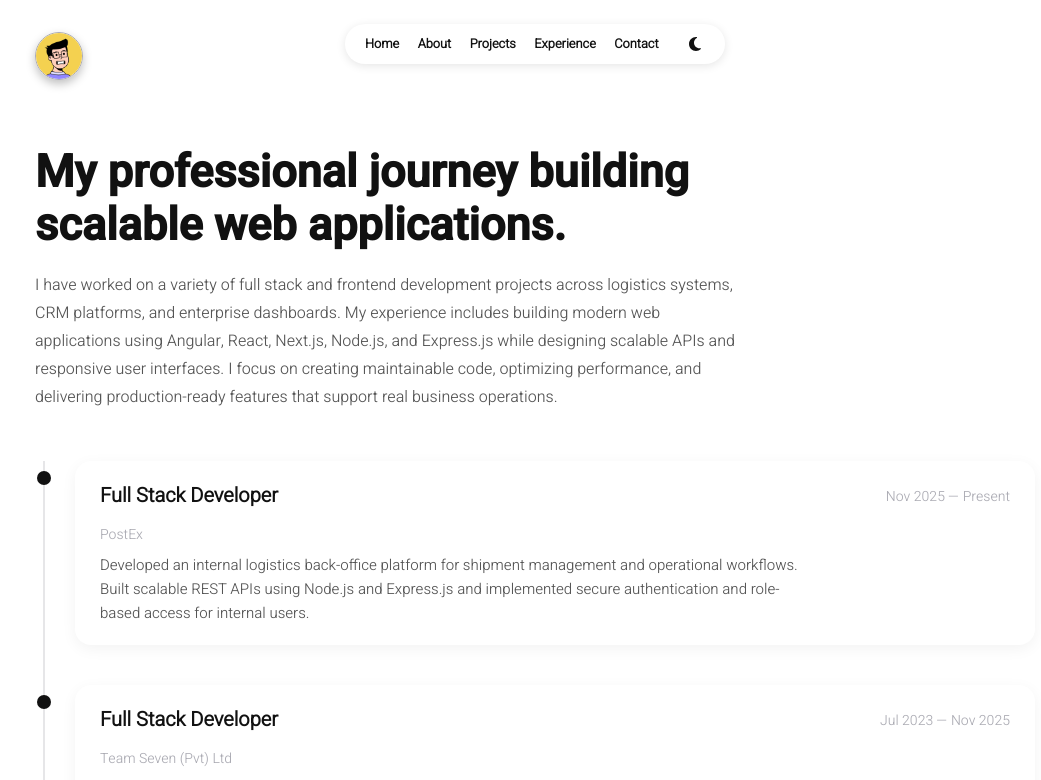
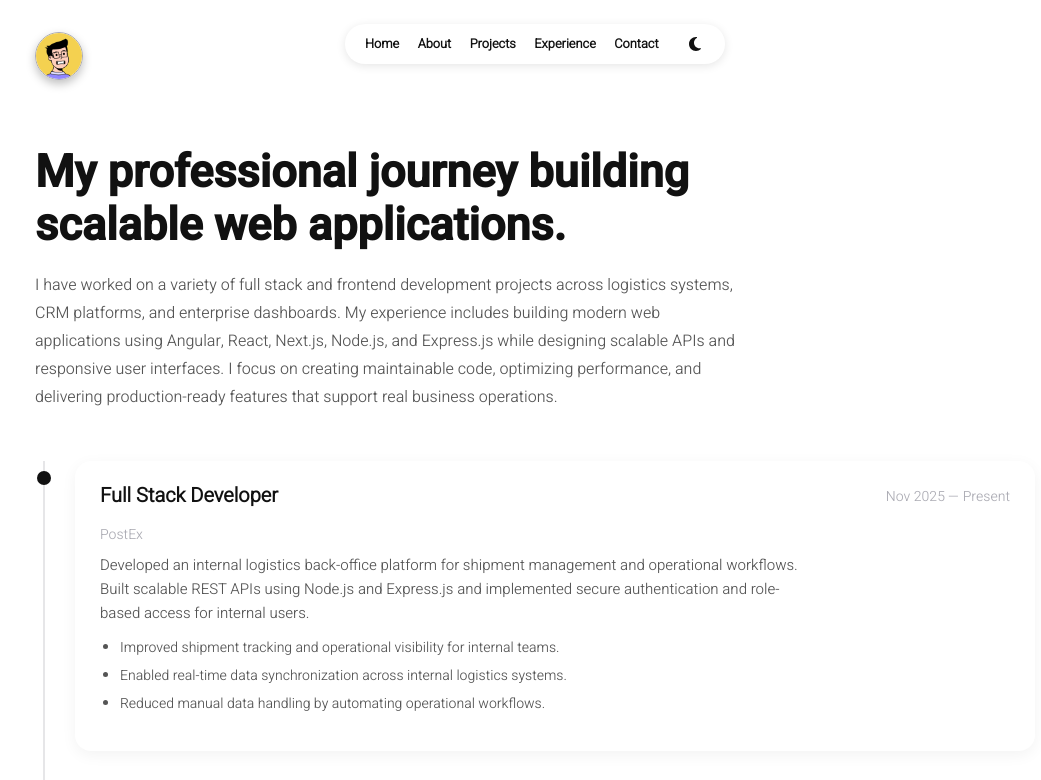
Before and after one commit to MalickMuzamil/Portfolio-new, a React (Create React App) app: page /experience in a window 1280 px wide. Shown: the top 780 px of the page, without its empty margins (105-1146 px from the left). Built offline with nearby package versions, Linux system fonts and the light colour scheme.

Commit message:
Benfitts

```diff
--- a/src/pages/experience.jsx
+++ b/src/pages/experience.jsx
@@ -88,6 +88,14 @@ const Experience = () => {
 											{item.description}
 										</div>
 
+										{item.benefits && item.benefits.length > 0 && (
+											<ul className="experience-benefits">
+												{item.benefits.map((benefit, benefitIndex) => (
+													<li key={benefitIndex}>{benefit}</li>
+												))}
+											</ul>
+										)}
+
 									</div>
 
 								</div>
--- a/src/pages/styles/experience.css
+++ b/src/pages/styles/experience.css
@@ -93,6 +93,21 @@ line-height:24px;
 max-width:700px;
 }
 
+/* benefits list */
+
+.experience-benefits{
+	margin-top:12px;
+	padding-left:20px;
+}
+
+.experience-benefits li{
+	color:var(--secondary-color);
+	font-size:14px;
+	line-height:22px;
+	margin-bottom:6px;
+	list-style:disc;
+}
+
 [data-theme="dark"] .experience-card:hover{
 	box-shadow:
 	0 15px 40px rgba(0,0,0,0.65),
```
